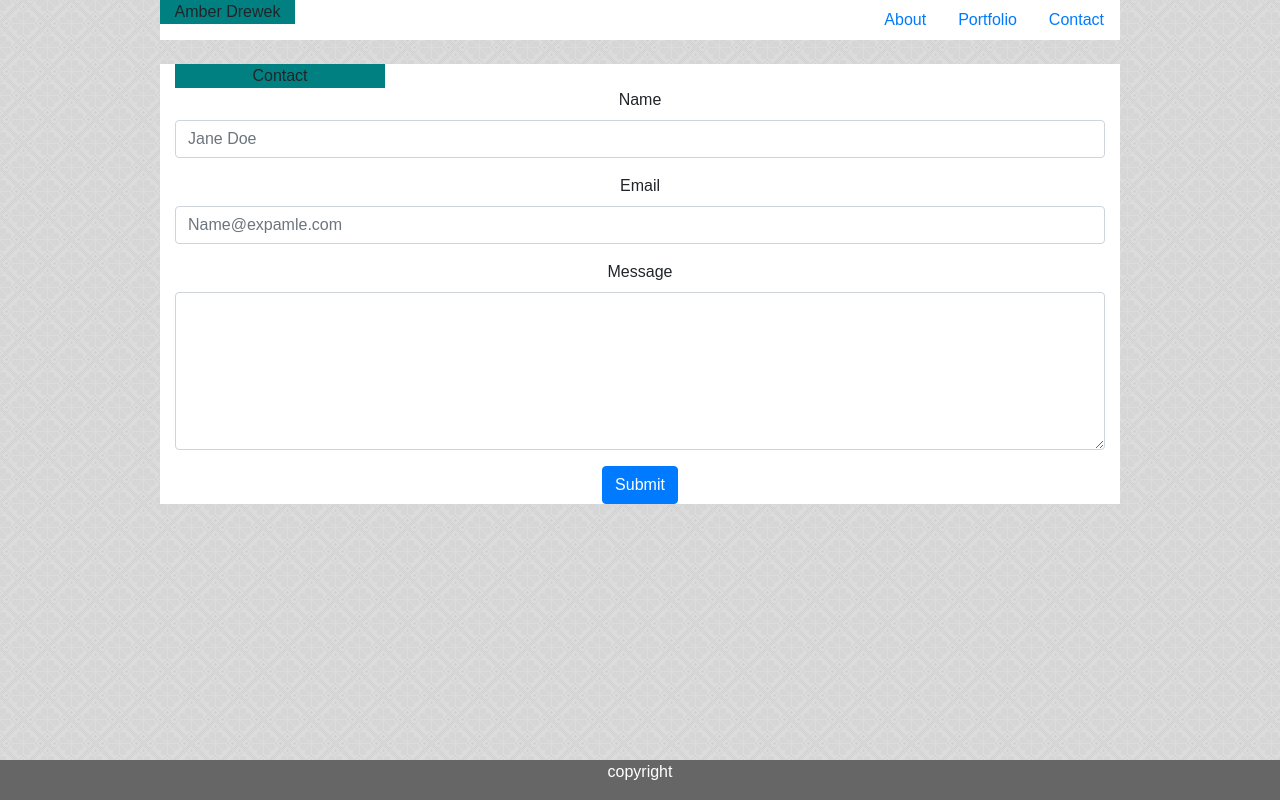
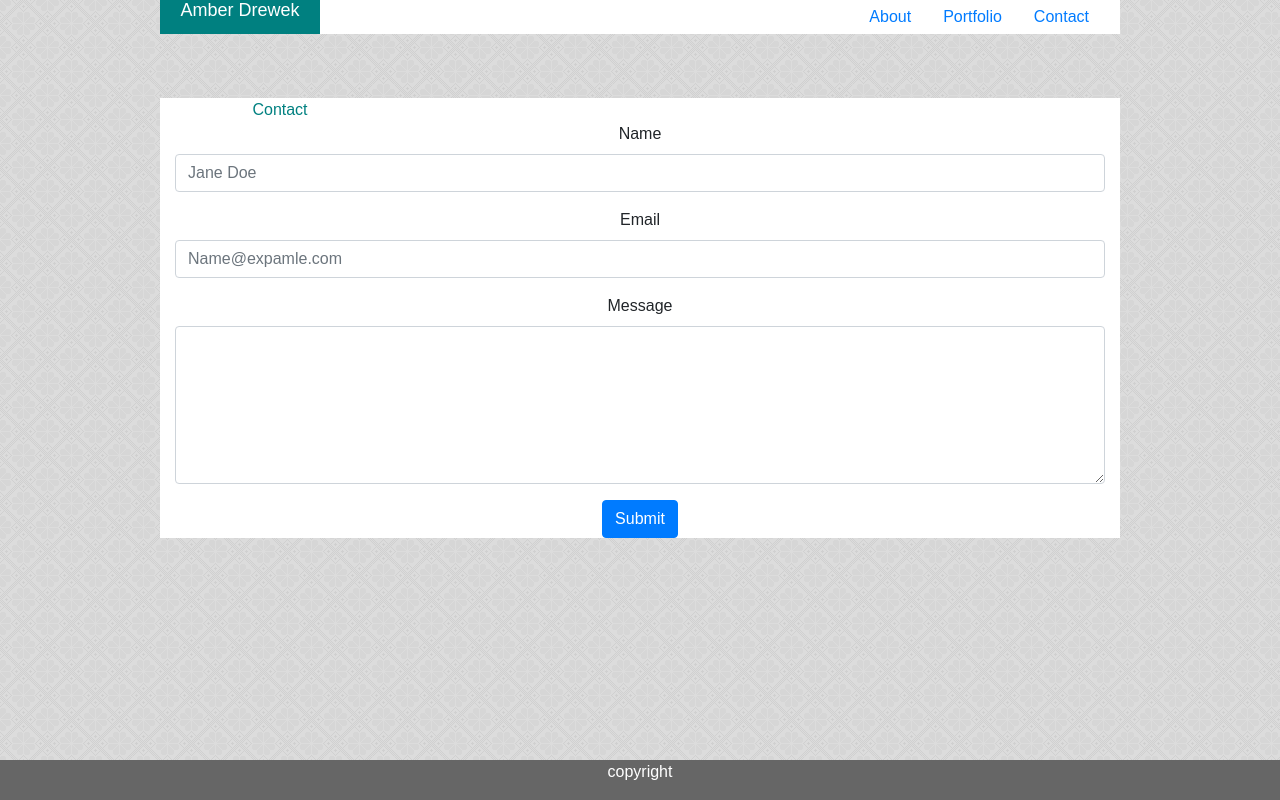
Before and after one commit to Ladytardis/amber-drewek-prework, a plain HTML site: page Module-1-Assessment/contact.html in a window 1280 px wide. Drawn offline with nearby package versions, Linux system fonts and the light colour scheme.

Commit message:
actually fixed navbar

```diff
--- a/Module-1-Assessment/assets/css/style.css
+++ b/Module-1-Assessment/assets/css/style.css
@@ -1,9 +1,10 @@
 body {background-image: url(../images/norwegian_rose.png); text-align: center; height: 100%; font-family: Arial, Helvetica, sans-serif;}
 
-#top {width: 960px; margin-top: 0px; margin-bottom: auto; background-color: white; padding: 0; align-self: center;}
-header {background-color: teal;}
-.h1 {background-color: teal;}
-.container {background-color: white; margin-top: 5%; margin-bottom: 5%; width: 960px; align-self: center;}
+#top {width: 960px; margin-top: 0px; margin-bottom: 5%; background-color: white; align-self: center; line-height: normal;}
 
+.col-2 {background-color: teal; color: white; line-height: large;}
+h1 {color: white; font-size: large; text-align: center;}
+.container {background-color:white; margin-top: 5%; margin-bottom: 5%; width: 960px; align-self: center;}
+header {color: teal;}
 #footer {margin-top: auto; background-color: #666666; color:white; margin-bottom: 0; padding: 0;
 }
--- a/Module-1-Assessment/contact.html
+++ b/Module-1-Assessment/contact.html
@@ -10,10 +10,10 @@
 </head>
 
 <body>
-    <div class="container fixed-top" id="top">
+    <div class="container align-self-center" id="top">
         <div class="row">
             <div class="col-2">
-                  <header>Amber Drewek</header>
+                  <h1>Amber Drewek</h1>
           </div>
           <div class="col-4 offset-6">
           <ul class="nav justify-content-end">
```
Also changed, not shown: Module-1-Assessment/index.html (+1 -1 lines), Module-1-Assessment/portfolio.html (+3 -3 lines).
